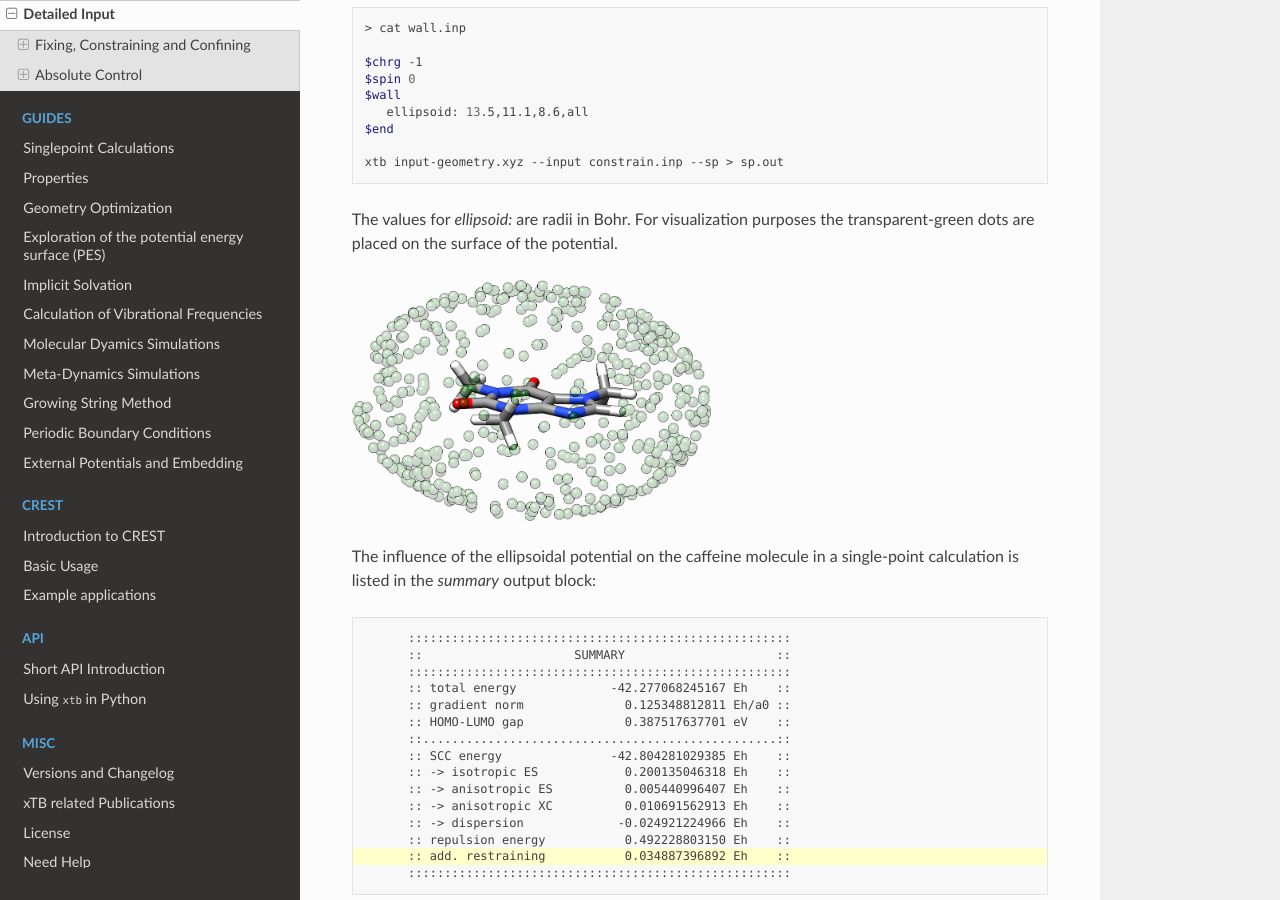
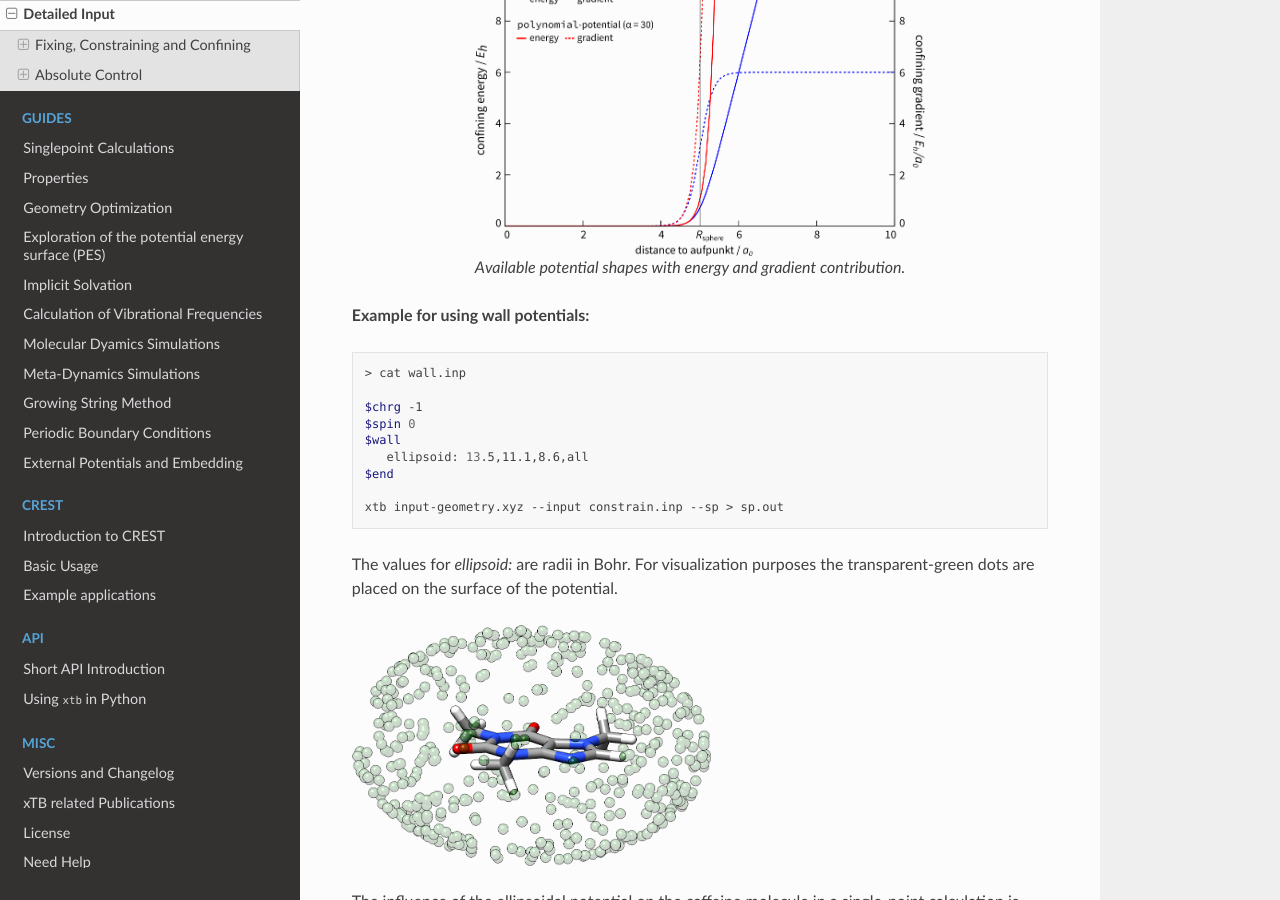
Before and after one commit to grimme-lab/xtb_docs, a Sphinx documentation site: the page built from source/xcontrol.rst, in a window 1280 px wide and 900 px high, scrolled down 8403 px. Built offline with Sphinx 7.4.7 and the Read the Docs theme 2.0.0, drawn with Linux system fonts in a browser that asks for light colours.

Commit message:
added plot of the different wall potential shapes

```diff
--- a/source/xcontrol.rst
+++ b/source/xcontrol.rst
@@ -426,6 +426,12 @@ a constant shift.
 A clear disadvantage of this potential shape it that the gradient does
 not vanish inside the sphere and can compress a molecule artifically.
 
+.. figure:: ../figures/potential_shapes.png
+   :width: 450px
+   :align: center
+
+   Available potential shapes with energy and gradient contribution.
+
 **Example for using wall potentials:**
 
 .. code:: bash
```
Also changed, not shown: figures/potential_shapes.png (added).
